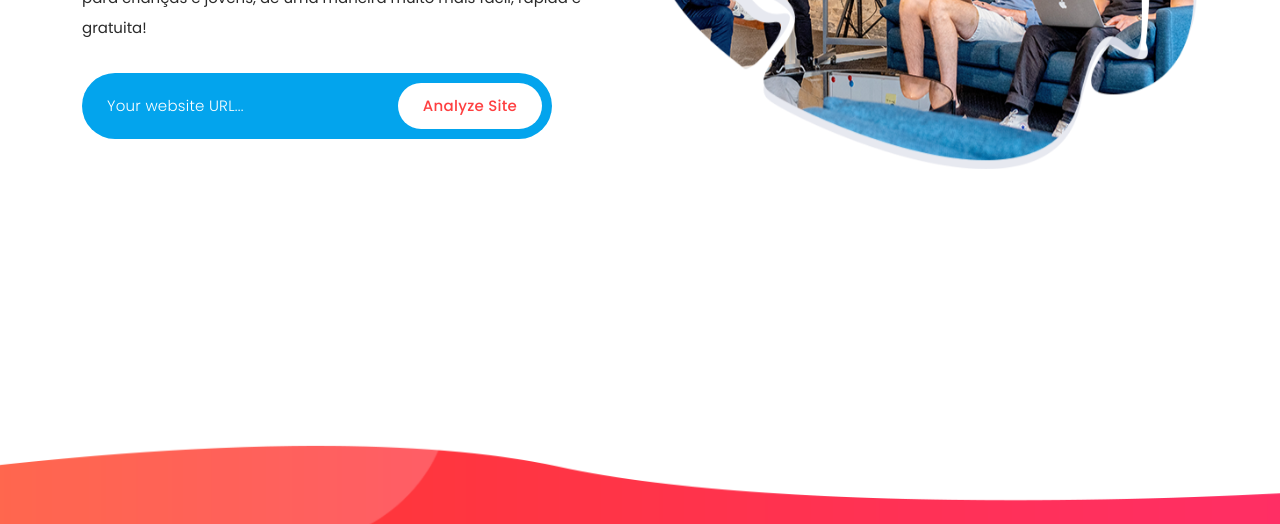
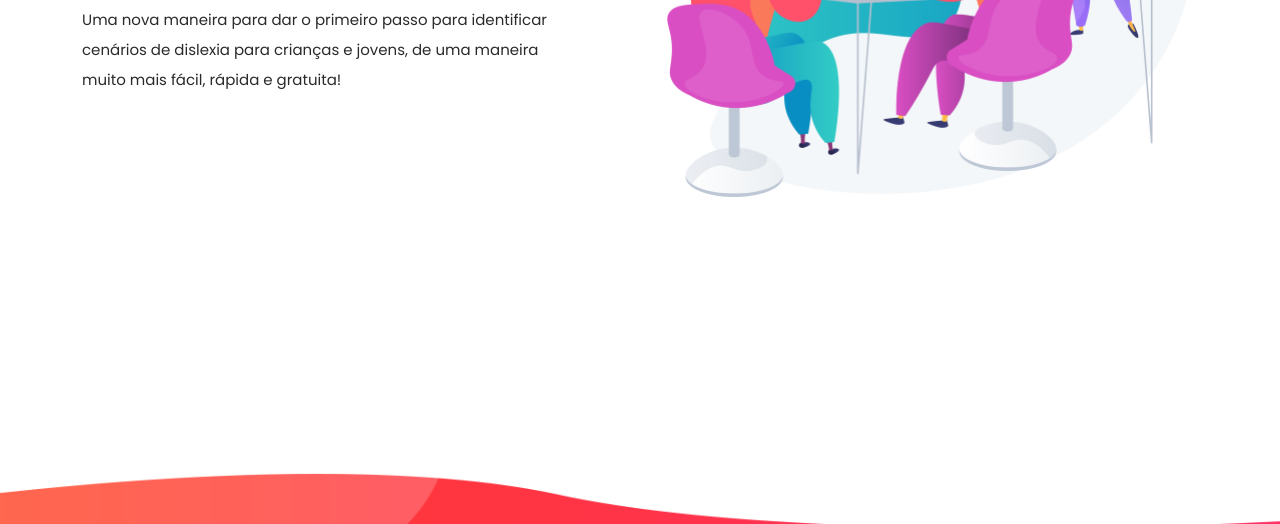
Before and after one commit to Mewbi/eds, a plain HTML site: page web/index.html in a window 1280 px wide. Shown: the part 576-1100 px from the top of the page. Drawn offline with Linux system fonts and the light colour scheme.

Commit message:
Change initial text

```diff
--- a/web/index.html
+++ b/web/index.html
@@ -83,20 +83,12 @@
               <div class="left-content header-text wow fadeInLeft" data-wow-duration="1s" data-wow-delay="1s">
                 <h6>Bem Vindos ao TesteXia</h6>
                 <h2>Pensado por <em>pessoas</em> para <span>pessoas</span> </h2>
-                <p>Uma nova maneira de obter um prognóstico sobre caoss dislexia para crianças e jovens, de uma maneira muito mais fácil, rápida e gratuita!</p>
-                <form id="search" action="#" method="GET">
-                  <fieldset>
-                    <input type="address" name="address" class="email" placeholder="Your website URL..." autocomplete="on" required>
-                  </fieldset>
-                  <fieldset>
-                    <button type="submit" class="main-button">Analyze Site</button>
-                  </fieldset>
-                </form>
+                <p>Uma nova maneira para dar o primeiro passo para identificar cenários de dislexia para crianças e jovens, de uma maneira muito mais fácil, rápida e gratuita!</p>
               </div>
             </div>
             <div class="col-lg-6">
               <div class="right-image wow fadeInRight" data-wow-duration="1s" data-wow-delay="0.5s">
-                <img src="assets/images/banner-right-image.png" alt="team meeting">
+                <img src="assets/images/banner-2.png" alt="team meeting">
               </div>
             </div>
           </div>
```
Also changed, not shown: web/assets/images/banner-2.png (added).
